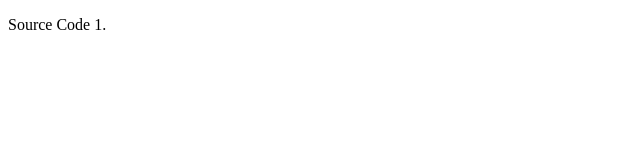
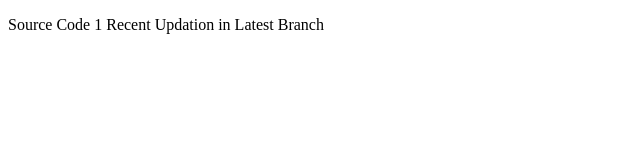
Before and after one commit to kumaran2589/My_Space, a plain HTML site: page Souce_code1/index.html in a window 1280 px wide. Shown: the whole page, without its empty margins (0-640 px from the left). Drawn offline with Linux system fonts and the light colour scheme.

Commit message:
Modified the code in latest Branch

```diff
--- a/Souce_code1/index.html
+++ b/Souce_code1/index.html
@@ -4,6 +4,6 @@
         <title>Git Project</title>
     </head>
     <body>
-        <p>Source Code 1.</p>
+        <p>Source Code 1 Recent Updation in Latest Branch</p>
     </body>
 </html>
```
